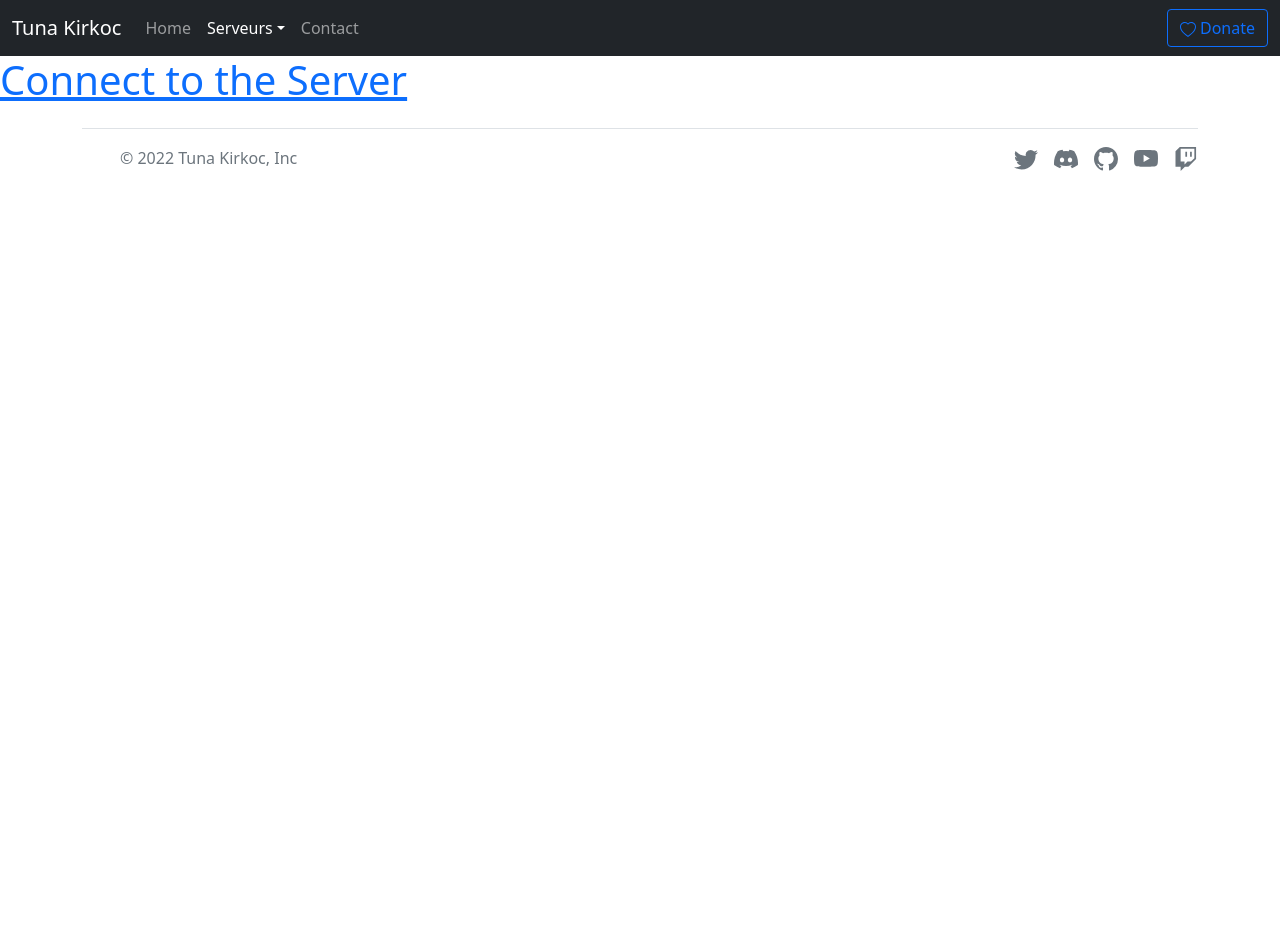
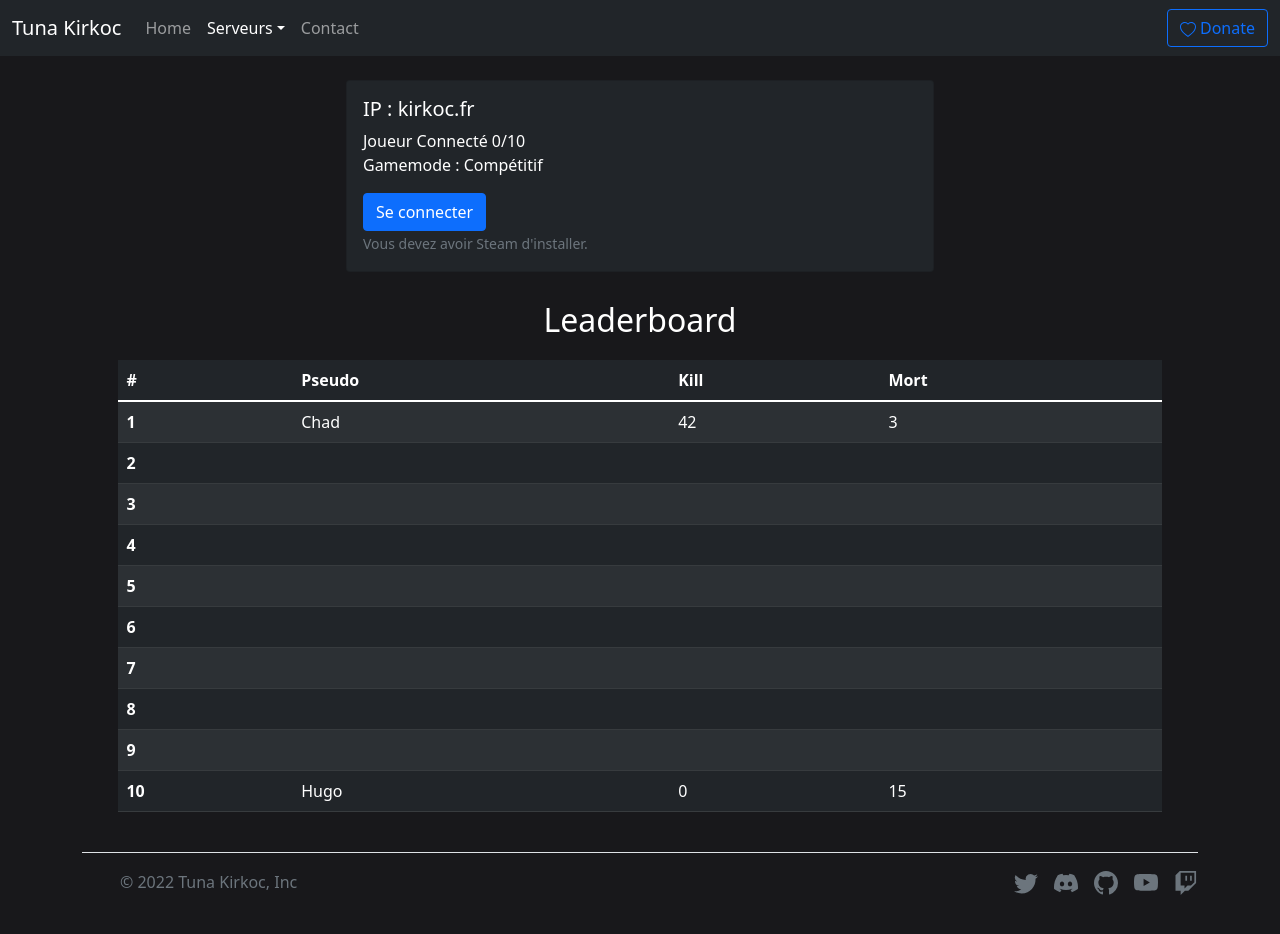
Before and after one commit to Tunakirkoc/Projet-Inter-semestres, a plain HTML site: page cs-go.html in a window 1280 px wide. Before the commit the page ends 800 px from the top, so only its background shows below. Drawn offline with nearby package versions, Linux system fonts and the light colour scheme.

Commit message:
Second session 2️⃣

```diff
--- a/cs-go.html
+++ b/cs-go.html
@@ -9,6 +9,9 @@
   <!-- Bootstrap CSS -->
   <link href="https://cdn.jsdelivr.net/npm/bootstrap@5.1.3/dist/css/bootstrap.min.css" rel="stylesheet"
     integrity="sha384-1BmE4kWBq78iYhFldvKuhfTAU6auU8tT94WrHftjDbrCEXSU1oBoqyl2QvZ6jIW3" crossorigin="anonymous">
+
+  <!-- Custom CSS-->
+  <link rel="stylesheet" href="css/main.css">
 
   <title>Tuna Kirkoc</title>
   <link rel="icon" href="img/PopCat.gif" type="image/gif">
@@ -62,8 +65,100 @@
       </div>
     </div>
   </nav>
-
-  <a href="steam://connect/kirkoc.fr"><h1>Connect to the Server</h1></a>
+  <div class="d-flex flex-column">
+    <div class="p-2">
+      <div class="row justify-content-center">
+        <div class="col-sm-6">
+          <div class="card text-white bg-dark m-3">
+            <div class="card-body">
+              <h5 class="card-title">IP : kirkoc.fr</h5>
+              <p class="card-text">Joueur Connecté 0/10<br>
+                Gamemode : Compétitif <br>
+              <p class="card-text">
+                <a href="steam://connect/kirkoc.fr" class="btn btn-primary">Se connecter </a><br>
+                <small class="text-muted">Vous devez avoir Steam d'installer.</small>
+              </p>
+            </div>
+          </div>
+        </div>
+      </div>
+    </div>
+    <div class="row text-white justify-content-center">
+      <p class="fs-2 row justify-content-center ">Leaderboard</p>
+      <table class="table table-dark table-striped" style="width: 80%;">
+        <thead>
+          <tr>
+            <th scope="col">#</th>
+            <th scope="col">Pseudo</th>
+            <th scope="col">Kill</th>
+            <th scope="col">Mort</th>
+          </tr>
+        </thead>
+        <tbody>
+          <tr>
+            <th scope="row">1</th>
+            <td>Chad</td>
+            <td>42</td>
+            <td>3</td>
+          </tr>
+          <tr>
+            <th scope="row">2</th>
+            <td></td>
+            <td></td>
+            <td></td>
+          </tr>
+          <tr>
+            <th scope="row">3</th>
+            <td></td>
+            <td></td>
+            <td></td>
+          </tr>
+          <tr>
+            <th scope="row">4</th>
+            <td></td>
+            <td></td>
+            <td></td>
+          </tr>
+          <tr>
+            <th scope="row">5</th>
+            <td></td>
+            <td></td>
+            <td></td>
+          </tr>
+          <tr>
+            <th scope="row">6</th>
+            <td></td>
+            <td></td>
+            <td></td>
+          </tr>
+          <tr>
+            <th scope="row">7</th>
+            <td></td>
+            <td></td>
+            <td></td>
+          </tr>
+          <tr>
+            <th scope="row">8</th>
+            <td></td>
+            <td></td>
+            <td></td>
+          </tr>
+          <tr>
+            <th scope="row">9</th>
+            <td></td>
+            <td></td>
+            <td></td>
+          </tr>
+          <tr>
+            <th scope="row">10</th>
+            <td>Hugo</td>
+            <td>0</td>
+            <td>15</td>
+          </tr>
+        </tbody>
+      </table>
+    </div>
+  </div>
 
   <div class="container">
     <footer class="d-flex flex-wrap justify-content-between align-items-center py-3 my-4 border-top">
--- a/css/main.css
+++ b/css/main.css
@@ -0,0 +1,3 @@
+body {
+    background-color: rgba(24,24,27,255);
+}
```
Also changed, not shown: contact.html (+3 -0 lines), index.html (+22 -1 lines), minecraft.html (+30 -4 lines), img/minecraft-server-icon.png (added), 1 other file.
